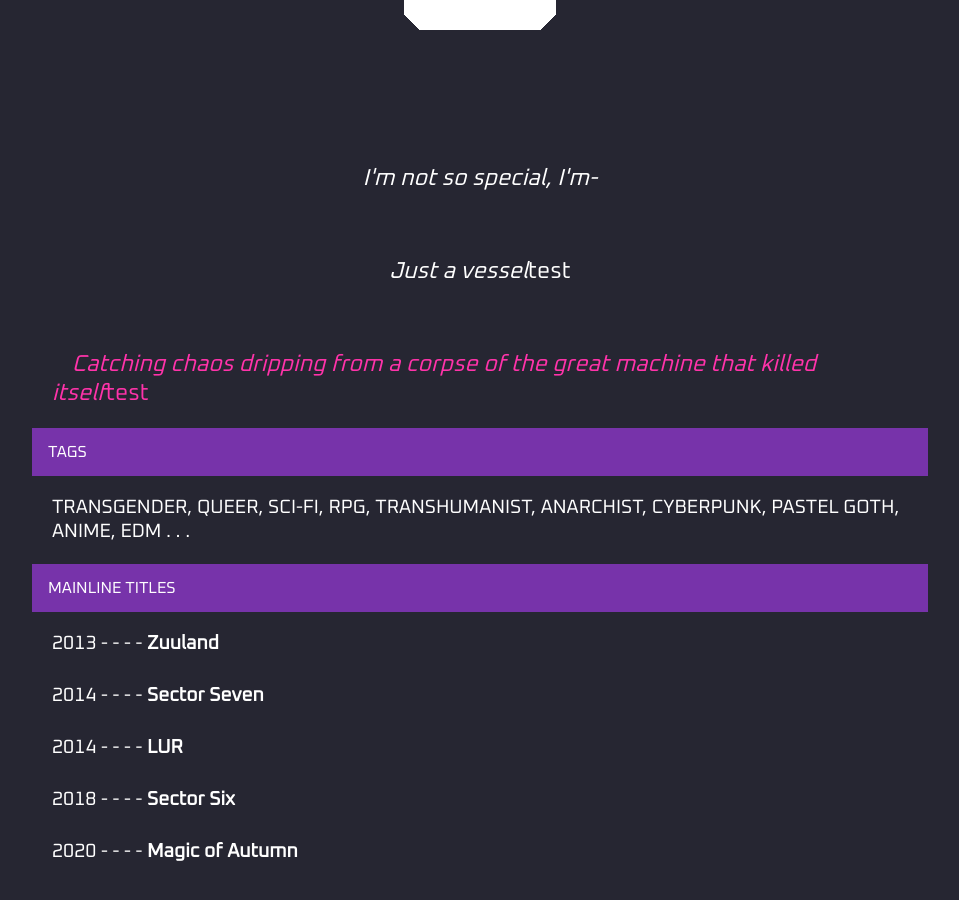
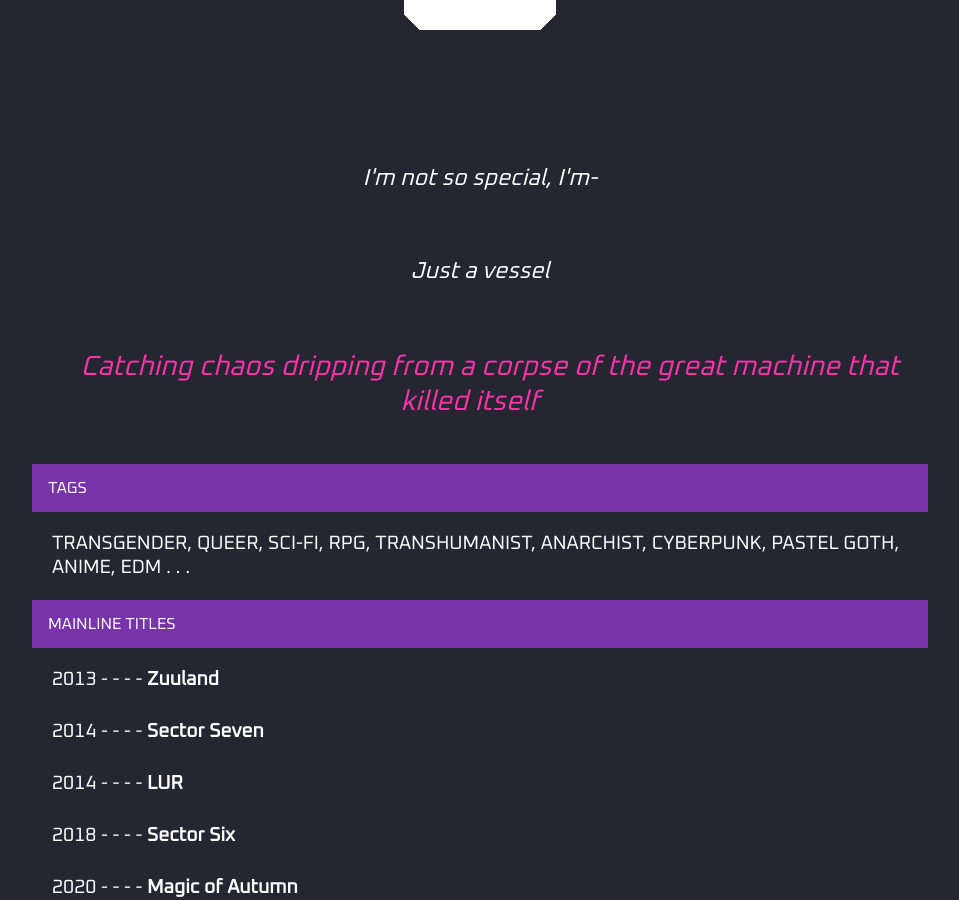
Before and after one commit to V3663L/v3663l.github.io, a Jekyll site: the page built from about/index.html, in a window 1280 px wide and 900 px high, scrolled down 1218 px. Shown: the whole window, without its empty margins (160-1119 px from the left). Built offline with Jekyll 4.4.1, drawn with Linux system fonts in a browser that asks for light colours.

Commit message:
Update index.html

```diff
--- a/about/index.html
+++ b/about/index.html
@@ -21,8 +21,8 @@ title: V3663L - - - - ABOUT
 <img src="https://github.com/V3663L/v3663l.github.io/blob/main/media/V3663L%20Logo%20Urn%20Inverted.png?raw=true" alt="" class="center-universal">
 
 <poem><p><i>I'm not so special, I'm-</i></p></poem></poem>
-<poem><p><i>Just a vessel</i>test</p></poem>
-<p><poem><i>Catching chaos dripping from a corpse of the great machine that killed itself</i>test</poem></p>
+<poem><p><i>Just a vessel</i></p></poem>
+<poem><p><poem><i>Catching chaos dripping from a corpse of the great machine that killed itself</i></p></poem>
 
 <comments>
 <a>TAGS</a>
```
